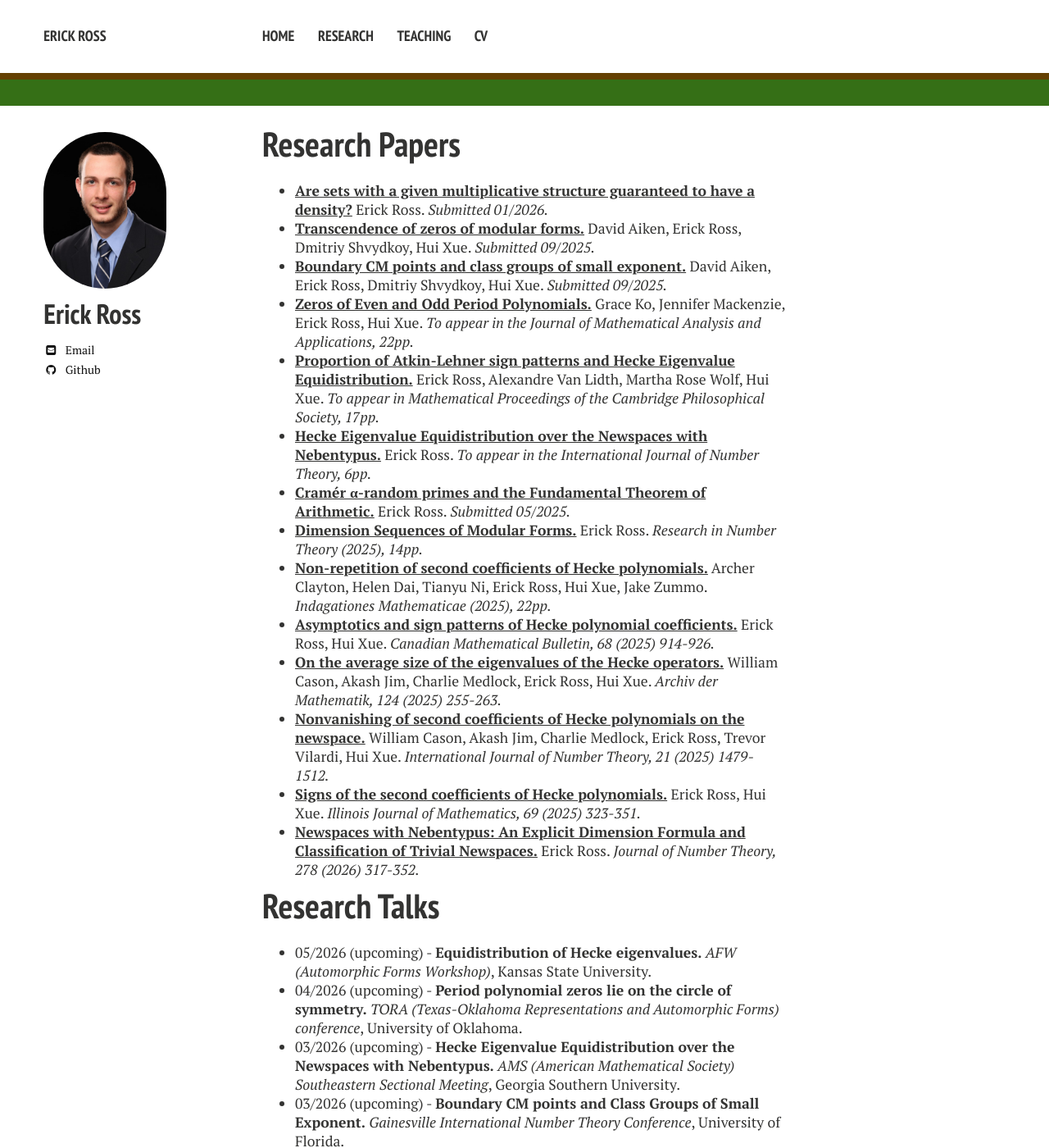
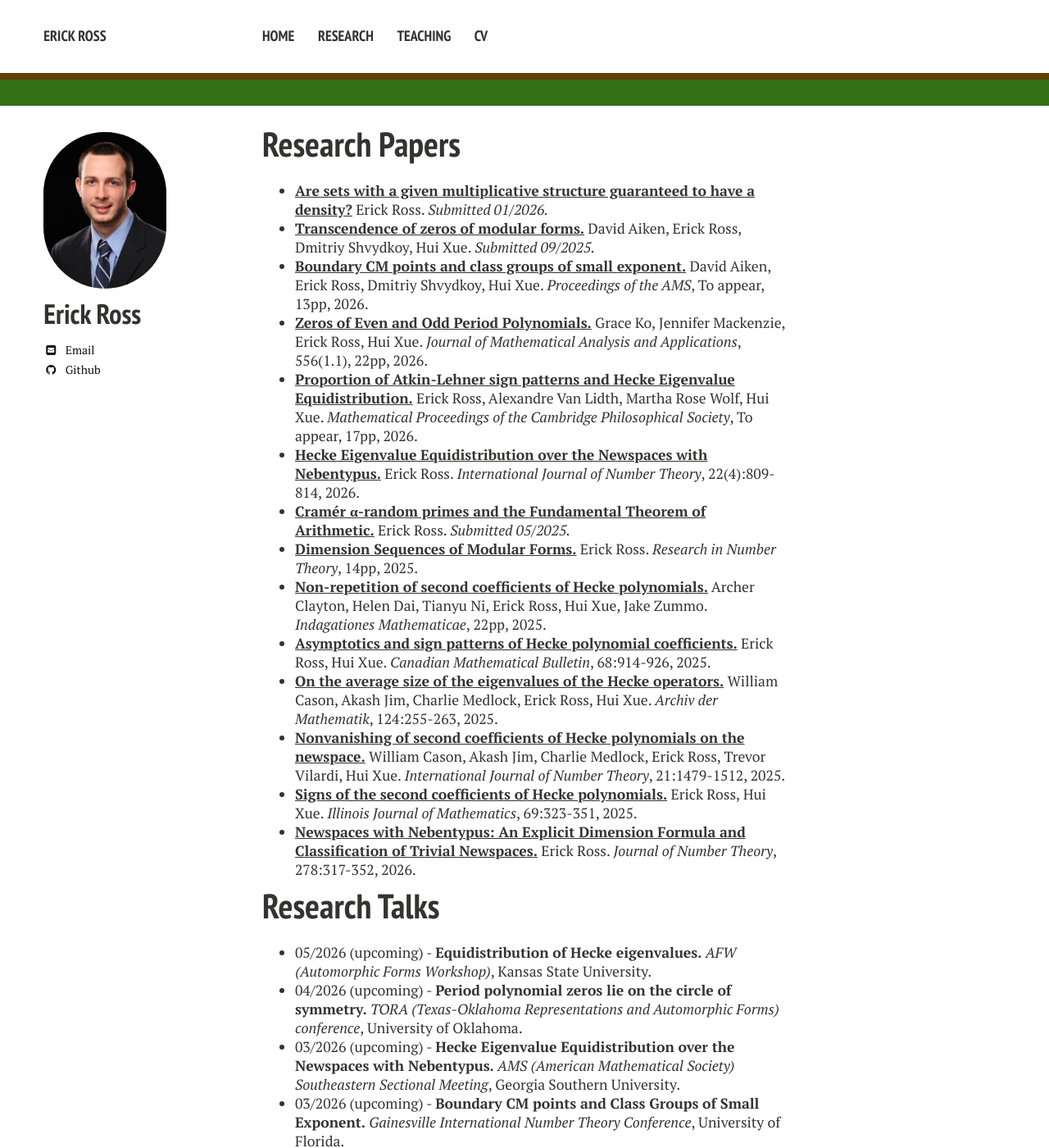
Before and after one commit to erick-ross/erick-ross.github.io, a Jekyll site: the page built from research.md, in a window 1280 px wide and 1400 px high. Shown: the whole window at 82% size. Built offline with Jekyll 4.4.1, drawn with Linux system fonts in a browser that asks for light colours; nearby versions of some CDN libraries.

Commit message:
updated research page

```diff
--- a/research.md
+++ b/research.md
@@ -6,18 +6,18 @@ layout: page
 # Research Papers
 - [**Are sets with a given multiplicative structure guaranteed to have a density?**](/mult-density.pdf) Erick Ross. *Submitted 01/2026.*
 - [**Transcendence of zeros of modular forms.**](/transcendence-of-zeros.pdf) David Aiken, Erick Ross, Dmitriy Shvydkoy, Hui Xue. *Submitted 09/2025.*
-- [**Boundary CM points and class groups of small exponent.**](/boundary-CM-points.pdf) David Aiken, Erick Ross, Dmitriy Shvydkoy, Hui Xue. *Submitted 09/2025.*
-- [**Zeros of Even and Odd Period Polynomials.**](https://arxiv.org/abs/2408.05670) Grace Ko, Jennifer Mackenzie, Erick Ross, Hui Xue. *To appear in the Journal of Mathematical Analysis and Applications, 22pp.*
-- [**Proportion of Atkin-Lehner sign patterns and Hecke Eigenvalue Equidistribution.**](https://arxiv.org/abs/2511.13969) Erick Ross, Alexandre Van Lidth, Martha Rose Wolf, Hui Xue. *To appear in Mathematical Proceedings of the Cambridge Philosophical Society, 17pp.*
-- [**Hecke Eigenvalue Equidistribution over the Newspaces with Nebentypus.**](https://arxiv.org/abs/2511.13966) Erick Ross. *To appear in the International Journal of Number Theory, 6pp.*
+- [**Boundary CM points and class groups of small exponent.**](/boundary-CM-points.pdf) David Aiken, Erick Ross, Dmitriy Shvydkoy, Hui Xue. *Proceedings of the AMS*, To appear, 13pp, 2026.
+- [**Zeros of Even and Odd Period Polynomials.**](https://arxiv.org/abs/2408.05670) Grace Ko, Jennifer Mackenzie, Erick Ross, Hui Xue. *Journal of Mathematical Analysis and Applications*, 556(1.1), 22pp, 2026.
+- [**Proportion of Atkin-Lehner sign patterns and Hecke Eigenvalue Equidistribution.**](https://arxiv.org/abs/2511.13969) Erick Ross, Alexandre Van Lidth, Martha Rose Wolf, Hui Xue. *Mathematical Proceedings of the Cambridge Philosophical Society*, To appear, 17pp, 2026.
+- [**Hecke Eigenvalue Equidistribution over the Newspaces with Nebentypus.**](https://arxiv.org/abs/2511.13966) Erick Ross. *International Journal of Number Theory*, 22(4):809-814, 2026.
 - [**Cramér α-random primes and the Fundamental Theorem of Arithmetic.**](/cramer-primes.pdf) Erick Ross. *Submitted 05/2025.*
-- [**Dimension Sequences of Modular Forms.**](https://arxiv.org/abs/2507.12340) Erick Ross. *Research in Number Theory (2025), 14pp.*
-- [**Non-repetition of second coefficients of Hecke polynomials.**](https://arxiv.org/abs/2411.18419) Archer Clayton, Helen Dai, Tianyu Ni, Erick Ross, Hui Xue, Jake Zummo. *Indagationes Mathematicae (2025), 22pp.*
-- [**Asymptotics and sign patterns of Hecke polynomial coefficients.**](https://arxiv.org/abs/2410.12008) Erick Ross, Hui Xue. *Canadian Mathematical Bulletin, 68 (2025) 914-926.*
-- [**On the average size of the eigenvalues of the Hecke operators.**](https://arxiv.org/abs/2407.19076) William Cason, Akash Jim, Charlie Medlock, Erick Ross, Hui Xue. *Archiv der Mathematik, 124 (2025) 255-263.*
-- [**Nonvanishing of second coefficients of Hecke polynomials on the newspace.**](https://arxiv.org/abs/2407.11694) William Cason, Akash Jim, Charlie Medlock, Erick Ross, Trevor Vilardi, Hui Xue. *International Journal of Number Theory, 21 (2025) 1479-1512.*
-- [**Signs of the second coefficients of Hecke polynomials.**](https://arxiv.org/abs/2407.10951) Erick Ross, Hui Xue. *Illinois Journal of Mathematics, 69 (2025) 323-351.*
-- [**Newspaces with Nebentypus: An Explicit Dimension Formula and Classification of Trivial Newspaces.**](https://arxiv.org/abs/2407.08881) Erick Ross. *Journal of Number Theory, 278 (2026) 317-352.*
+- [**Dimension Sequences of Modular Forms.**](https://arxiv.org/abs/2507.12340) Erick Ross. *Research in Number Theory*, 14pp, 2025.
+- [**Non-repetition of second coefficients of Hecke polynomials.**](https://arxiv.org/abs/2411.18419) Archer Clayton, Helen Dai, Tianyu Ni, Erick Ross, Hui Xue, Jake Zummo. *Indagationes Mathematicae*, 22pp, 2025.
+- [**Asymptotics and sign patterns of Hecke polynomial coefficients.**](https://arxiv.org/abs/2410.12008) Erick Ross, Hui Xue. *Canadian Mathematical Bulletin*, 68:914-926, 2025.
+- [**On the average size of the eigenvalues of the Hecke operators.**](https://arxiv.org/abs/2407.19076) William Cason, Akash Jim, Charlie Medlock, Erick Ross, Hui Xue. *Archiv der Mathematik*, 124:255-263, 2025.
+- [**Nonvanishing of second coefficients of Hecke polynomials on the newspace.**](https://arxiv.org/abs/2407.11694) William Cason, Akash Jim, Charlie Medlock, Erick Ross, Trevor Vilardi, Hui Xue. *International Journal of Number Theory*, 21:1479-1512, 2025.
+- [**Signs of the second coefficients of Hecke polynomials.**](https://arxiv.org/abs/2407.10951) Erick Ross, Hui Xue. *Illinois Journal of Mathematics*, 69:323-351, 2025.
+- [**Newspaces with Nebentypus: An Explicit Dimension Formula and Classification of Trivial Newspaces.**](https://arxiv.org/abs/2407.08881) Erick Ross. *Journal of Number Theory*, 278:317-352, 2026.
 
 
 
```
